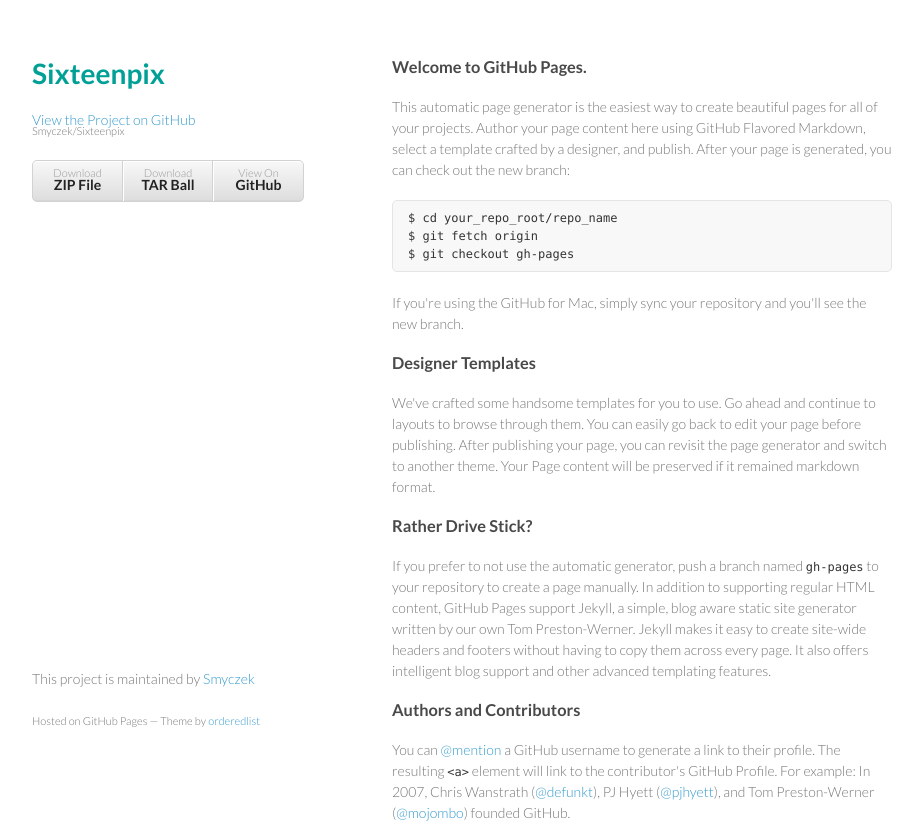
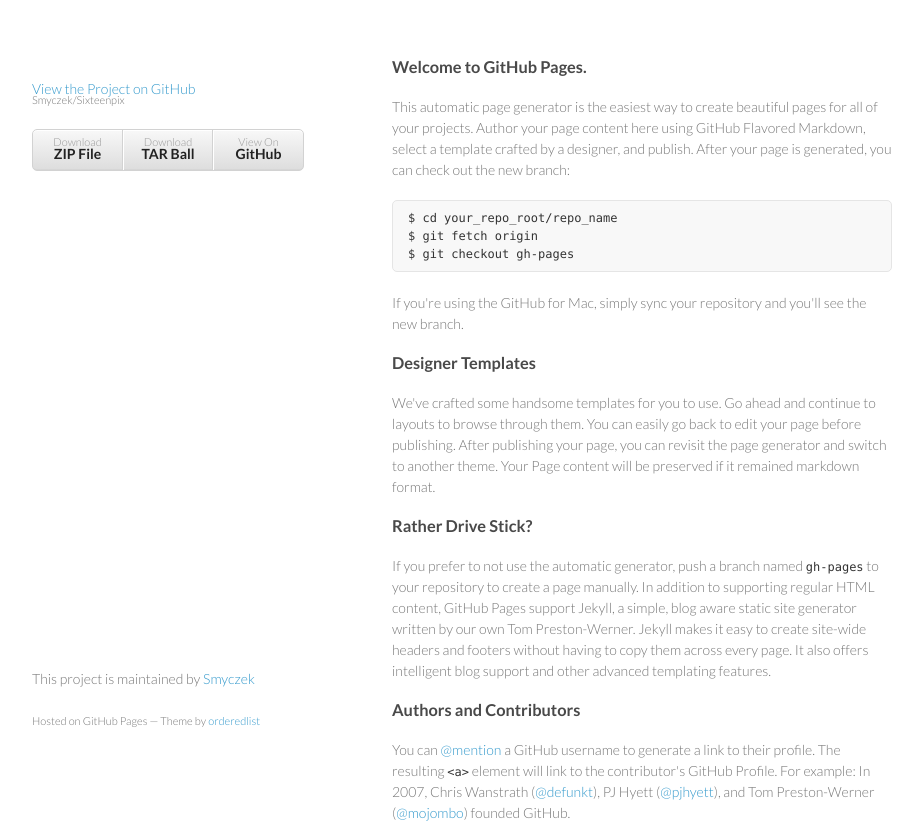
Before and after one commit to Smyczek/Sixteenpix, a plain HTML site: page index.html in a window 1280 px wide. Shown: the top 826 px of the page, without its empty margins (178-1101 px from the left). Drawn offline with Linux system fonts and the light colour scheme.

Commit message:
Stary tytuł

```diff
--- a/index.html
+++ b/index.html
@@ -15,7 +15,6 @@
   <body>
     <div class="wrapper">
       <header>
-        <h1>Sixteenpix</h1>
         <p></p>
 
         <p class="view"><a href="https://github.com/Smyczek/Sixteenpix">View the Project on GitHub <small>Smyczek/Sixteenpix</small></a></p>
```
